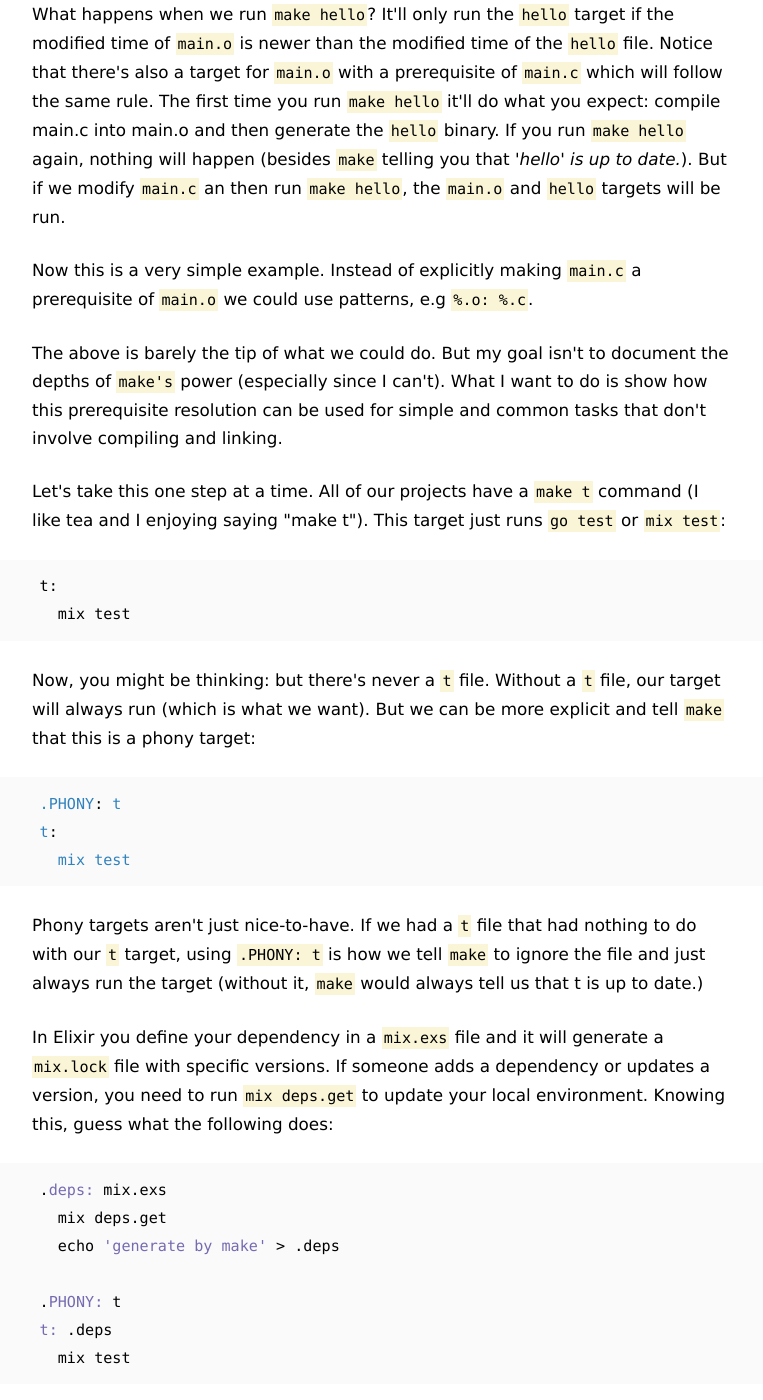
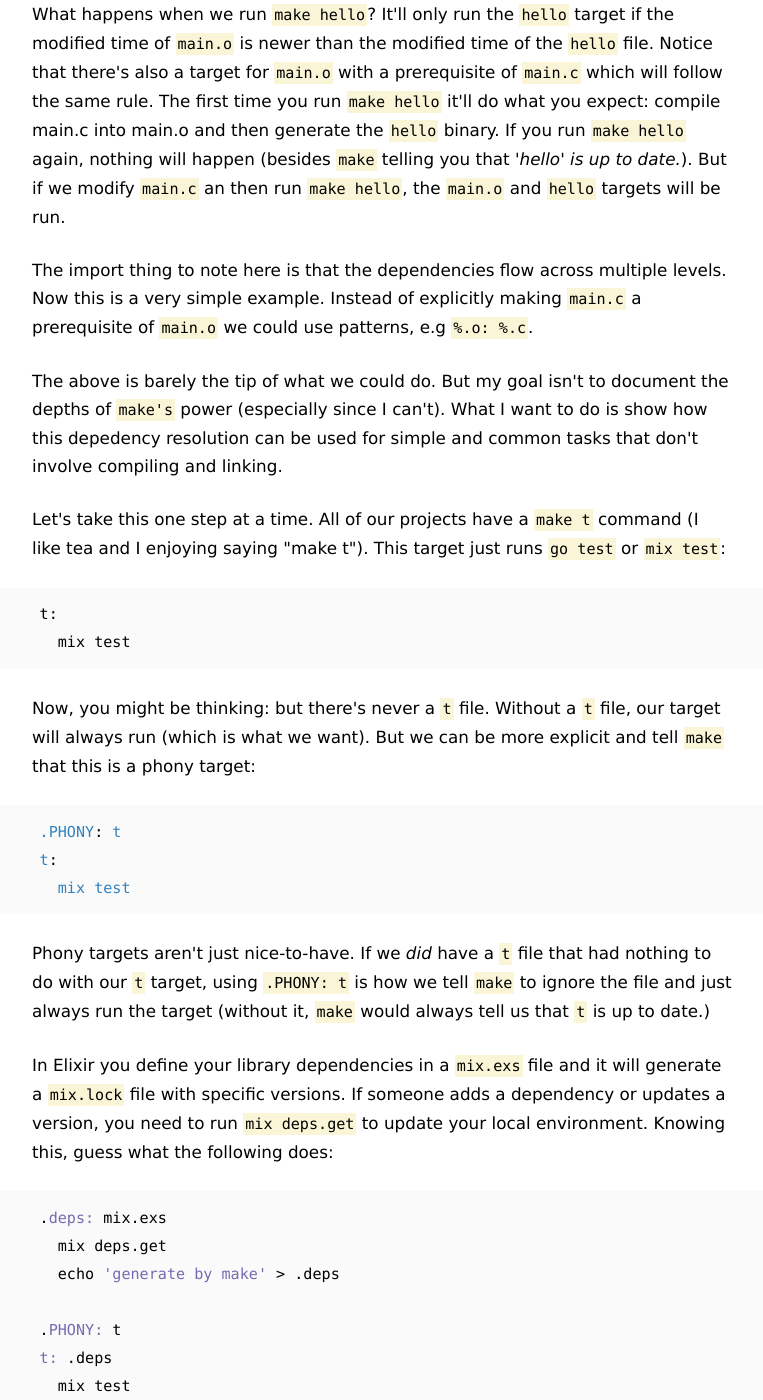
Before and after one commit to karlseguin/blog_old, a Jekyll site: the page built from _posts/2020/2020-02-23-An-Awful-Introduction-To-Make.html, in a window 1280 px wide and 1400 px high, scrolled down 635 px. Shown: the whole window, without its empty margins (258-1021 px from the left). Built offline with Jekyll 4.4.1, drawn with Linux system fonts in a browser that asks for light colours; some of the changed text lies outside the part shown.

Commit message:
small twaks

```diff
--- a/_posts/2020/2020-02-23-An-Awful-Introduction-To-Make.html
+++ b/_posts/2020/2020-02-23-An-Awful-Introduction-To-Make.html
@@ -19,9 +19,9 @@ hello: main.o
 
 <p>What happens when we run <code>make hello</code>? It'll only run the <code>hello</code> target if the modified time of <code>main.o</code> is newer than the modified time of the <code>hello</code> file. Notice that there's also a target for <code>main.o</code> with a prerequisite of <code>main.c</code> which will follow the same rule. The first time you run <code>make hello</code> it'll do what you expect: compile main.c into main.o and then generate the <code>hello</code> binary. If you run <code>make hello</code> again, nothing will happen (besides <code>make</code> telling you that <em>'hello' is up to date.</em>). But if we modify <code>main.c</code> an then run <code>make hello</code>, the <code>main.o</code> and <code>hello</code> targets will be run.</p>
 
-<p>Now this is a very simple example. Instead of explicitly making <code>main.c</code> a prerequisite of <code>main.o</code> we could use patterns, e.g <code>%.o: %.c</code>.</p>
+<p>The import thing to note here is that the dependencies flow across multiple levels. Now this is a very simple example. Instead of explicitly making <code>main.c</code> a prerequisite of <code>main.o</code> we could use patterns, e.g <code>%.o: %.c</code>.</p>
 
-<p>The above is barely the tip of what we could do. But my goal isn't to document the depths of <code>make's</code> power (especially since I can't). What I want to do is show how this prerequisite resolution can be used for simple and common tasks that don't involve compiling and linking.</p>
+<p>The above is barely the tip of what we could do. But my goal isn't to document the depths of <code>make's</code> power (especially since I can't). What I want to do is show how this depedency resolution can be used for simple and common tasks that don't involve compiling and linking.</p>
 
 <p>Let's take this one step at a time. All of our projects have a <code>make t</code> command (I like tea and I enjoying saying "make t"). This target just runs <code>go test</code> or <code>mix test</code>:</p>
 
@@ -34,9 +34,9 @@ hello: main.o
 t:
   mix test</code></pre>
 
-<p>Phony targets aren't just nice-to-have. If we had a <code>t</code> file that had nothing to do with our <code>t</code> target, using <code>.PHONY: t</code> is how we tell <code>make</code> to ignore the file and just always run the target (without it, <code>make</code> would always tell us that t is up to date.)</p>
+<p>Phony targets aren't just nice-to-have. If we <em>did</em> have a <code>t</code> file that had nothing to do with our <code>t</code> target, using <code>.PHONY: t</code> is how we tell <code>make</code> to ignore the file and just always run the target (without it, <code>make</code> would always tell us that <code>t</code> is up to date.)</p>
 
-<p>In Elixir you define your dependency in a <code>mix.exs</code> file and it will generate a <code>mix.lock</code> file with specific versions. If someone adds a dependency or updates a version, you need to run <code>mix deps.get</code> to update your local environment. Knowing this, guess what the following does:</p>
+<p>In Elixir you define your library dependencies in a <code>mix.exs</code> file and it will generate a <code>mix.lock</code> file with specific versions. If someone adds a dependency or updates a version, you need to run <code>mix deps.get</code> to update your local environment. Knowing this, guess what the following does:</p>
 
 <pre><code>.deps: mix.exs
   mix deps.get
```
Also changed, not shown: other parts of _posts/2020/2020-02-23-An-Awful-Introduction-To-Make.html (+1 -1 lines).
